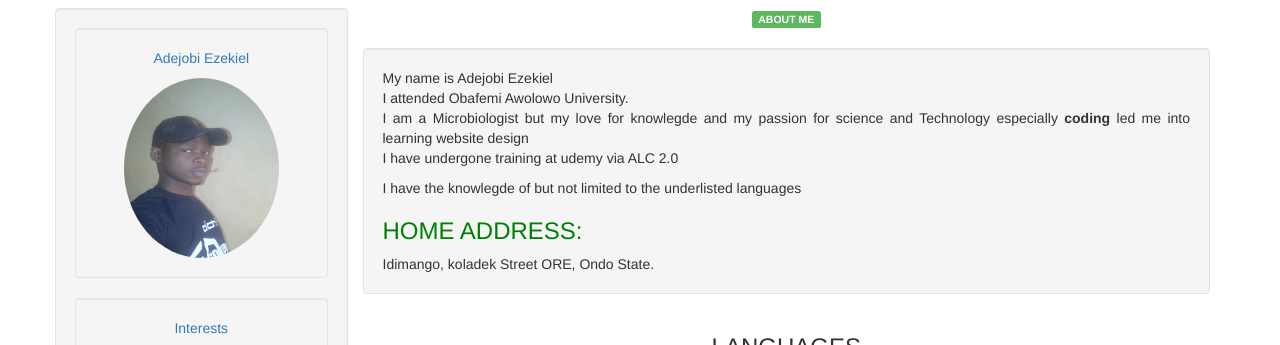
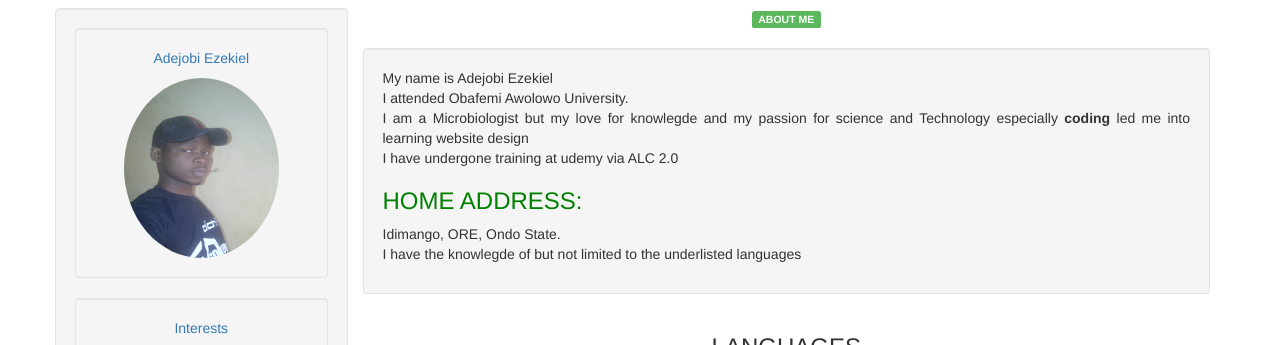
Before and after one commit to Ezeko/portfolio, a plain HTML site: page index.html in a window 1280 px wide. Shown: the part 72-417 px from the top of the page. Drawn offline with Linux system fonts and the light colour scheme.

Commit message:
Update index.html

```diff
--- a/index.html
+++ b/index.html
@@ -2,7 +2,7 @@
 <!DOCTYPE html>
 <html lang="en">
 <head>
-  <title>ALC 2.0 - OSUN HACKATON  </title>
+  <title>ADEJOBI EZEKIEL's - PORTFOLIO </title>
   <meta charset="utf-8">
   <meta name="viewport" content="width=device-width, initial-scale=1">
   <link rel="stylesheet" href="css/bootstrap.min.css">
@@ -67,9 +67,9 @@
 <div class ="text text-justify">
  <p> My name is Adejobi Ezekiel<br>
    I attended Obafemi Awolowo University. <br> I am a Microbiologist but my love for knowlegde and my passion for science and Technology especially <strong>coding</strong> led me into learning website design<br> I have undergone training at udemy via ALC 2.0</p>
-   <p> I have the knowlegde of but not limited to the underlisted languages
+   <h3 style = "color: green">HOME ADDRESS:</h3> Idimango, ORE, Ondo State.<br />
+	<p> I have the knowlegde of but not limited to the underlisted languages
 </p>
-<h3 style = "color: green">HOME ADDRESS:</h3> Idimango, koladek Street ORE, Ondo State.
 </div>
 </div></div>
       </div></div>
```
